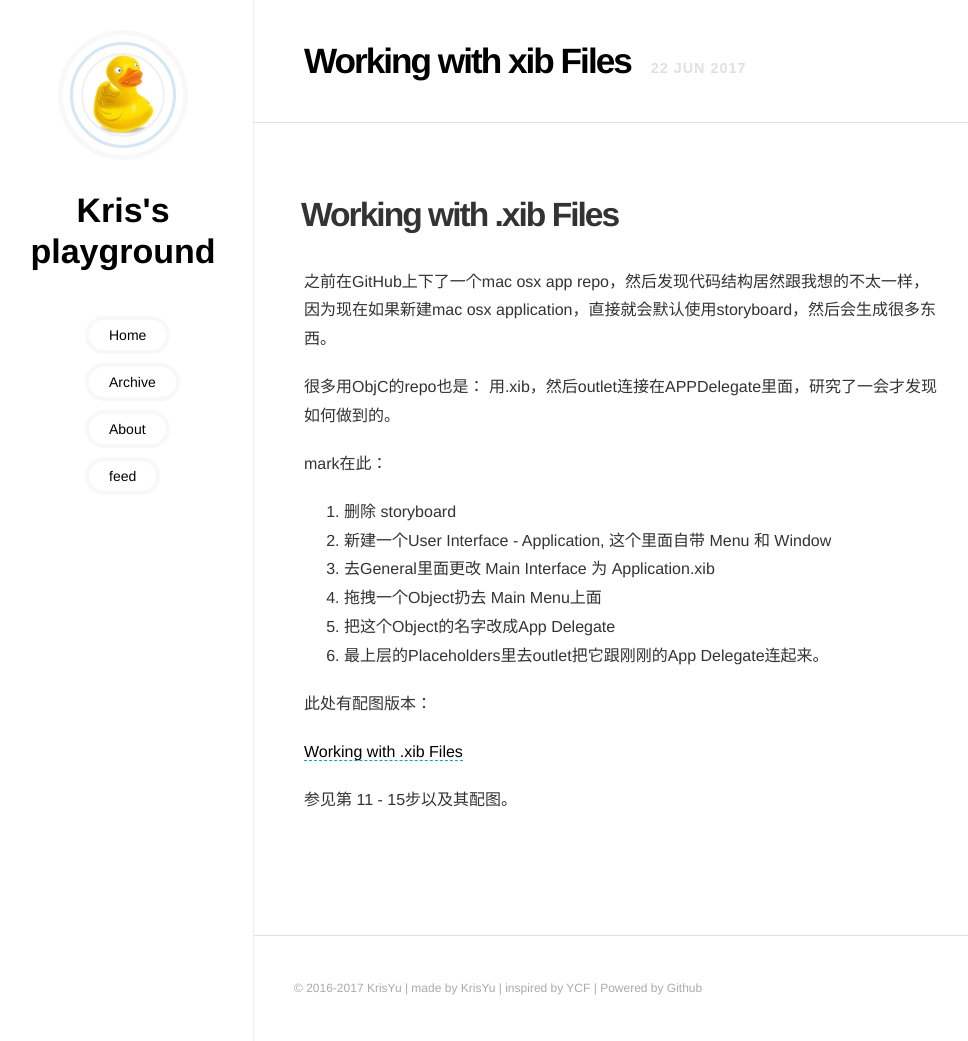
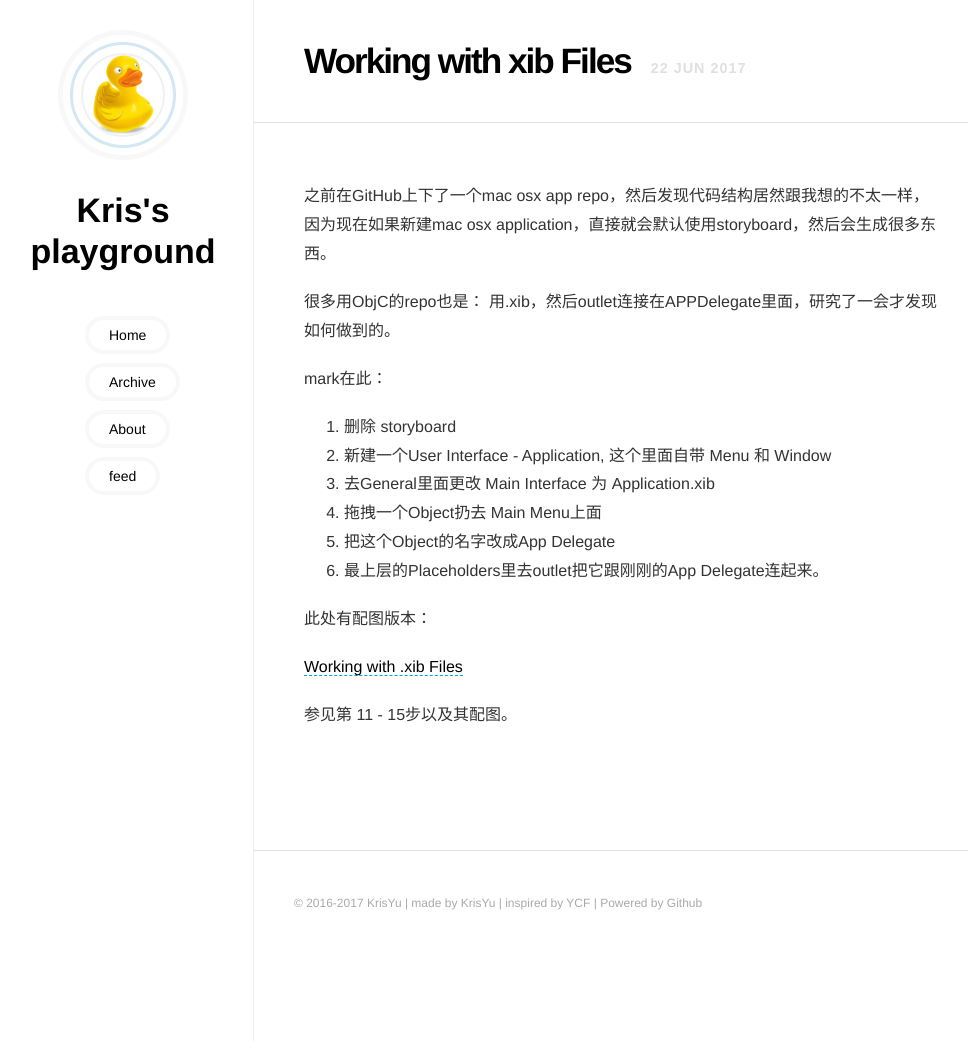
Before and after one commit to walterwang/krisyu.github.io, a Jekyll site: the page built from _posts/2017-06-22-Working-with-xib-Files.md, in a window 1280 px wide and 1041 px high. Shown: the whole window, without its empty margins (7-975 px from the left). Built offline with Jekyll 4.4.1, drawn with Linux system fonts in a browser that asks for light colours; comment, search, counter and statistics services are not loaded.

Commit message:
regular post

```diff
--- a/_posts/2017-06-22-Working-with-xib-Files.md
+++ b/_posts/2017-06-22-Working-with-xib-Files.md
@@ -3,7 +3,6 @@ layout: post
 title: Working with xib Files
 ---
 
-# Working with .xib Files
 
 之前在GitHub上下了一个mac osx app repo，然后发现代码结构居然跟我想的不太一样，因为现在如果新建mac osx application，直接就会默认使用storyboard，然后会生成很多东西。
 
```
